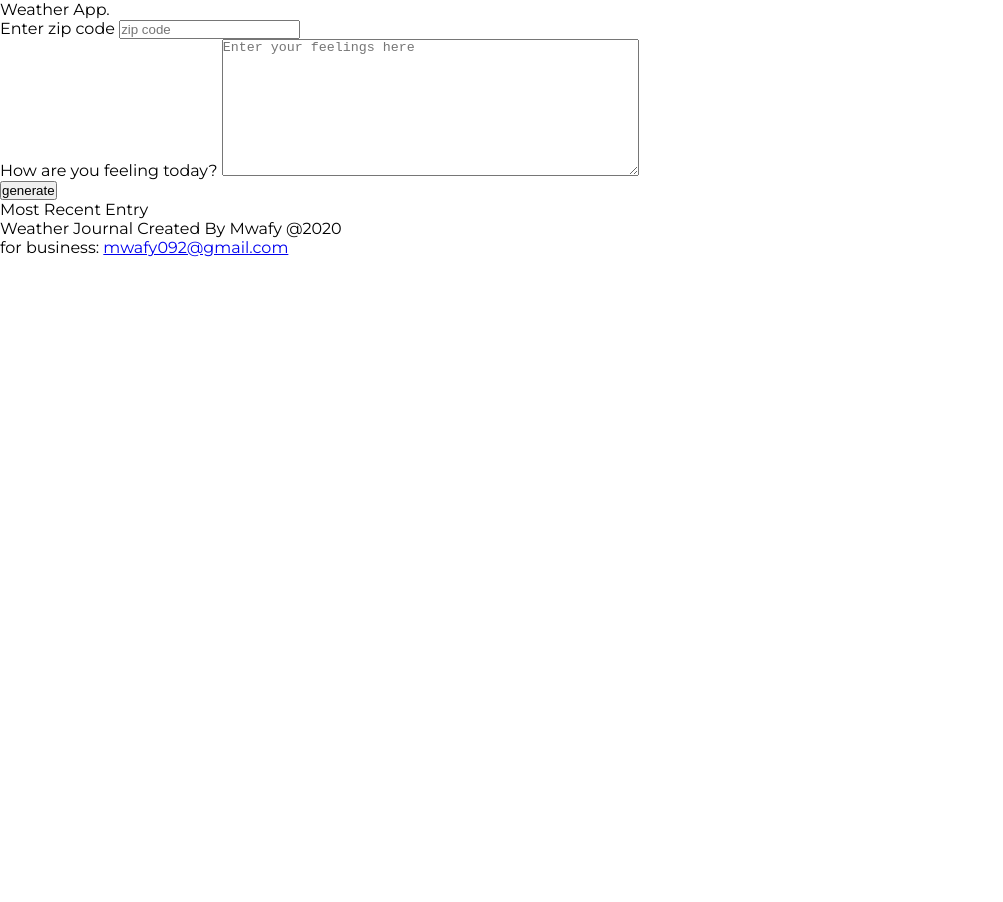
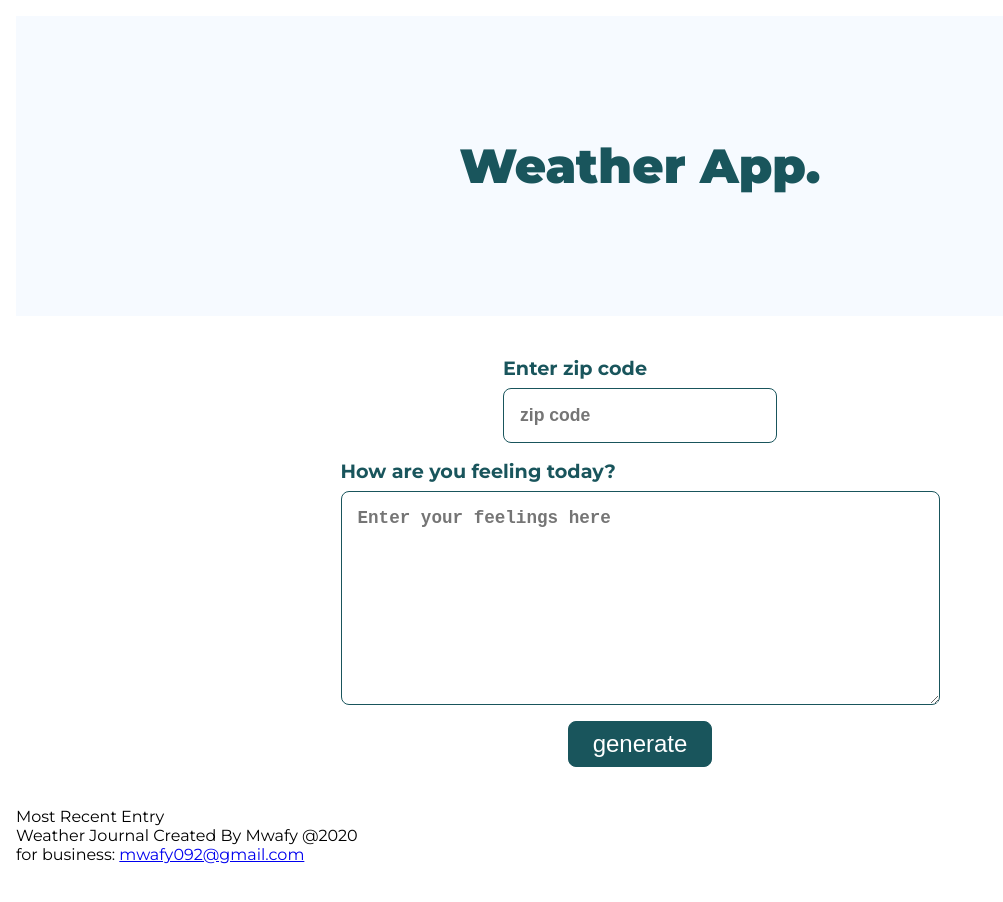
Before and after one commit to mwafy092/Udacity-Weather-Journal-App, a plain HTML site: page website/index.html in a window 1280 px wide. Shown: the whole page, without its empty margins (0-1003 px from the left). Before the commit the page ends 800 px from the top, so only its background shows below. Drawn offline with Linux system fonts and the light colour scheme.

Commit message:
CSS update 1

```diff
--- a/website/main.css
+++ b/website/main.css
@@ -17,52 +17,76 @@ body {
     font-family: 'Montserrat', sans-serif;
 }
 
-/* mobile design */
+/* container */
+.container {
+    display: grid;
+    grid-auto-rows: minmax(300px, auto);
+    grid-template-areas:
+    'header'
+    'main'
+    'footer'
+    ;
+    padding: 1rem;
+}
 
+/* header */
+header {
+    grid-area: header;
+    padding: 2rem;
+    text-align: center;
+    background-color: #F6FAFF;
+    display: flex;
+    justify-content: center;
+    align-items: center ;
+}
+.logo {
+    color: #19555C;
+    font-weight: 900;
+    font-size: 3rem;
+}
 
+/* main */
+main {
+    grid-area: main;
+    display: grid;
+    grid-template-areas:
+    'user-input'
+    'entry'
+    ;
+}
 
-
-
-
-
-/* photos */
-.img-top {
-    position: absolute;
-    z-index: -1;
-    top: 0;
-    right: 0;
+label, textarea, input, button {
+    display: block;
     margin: 0.5rem;
 }
-
-.img-top i {
-    color: #19555C;
-    font-size: 7rem;
+textarea, input {
+    border-radius: 0.5rem;
+    padding: 1rem;
+    border: 1px solid #19555C;
+    font-weight: 600;
+    font-size: 1.1rem;
 }
 
-.img-bottom {
-    position: absolute;
-    z-index: -1;
-    bottom: 0;
-    left: 0;
+label {
+    font-size: 1.2rem;
+    font-weight: 700;
+    color: #19555C;
 }
 
-.img-bottom i {
-    color: #19555C;
-    font-size: 15rem;
+button {
+    font-size: 1.5rem;
+    padding: 0.5rem 1.5rem;
+    background-color: #19555C;
+    color: #fff;
+    border-radius: 0.5rem;
+    border: 1px solid #19555C;
 }
 
-/* animation */
-.animation {
-    animation: fader 2s ease-in-out;
+.user-input {
+    margin: 2rem;
+    grid-area: user-input;
+    display: flex;
+    flex-direction: column;
+    justify-content: center;
+    align-items: center;
 }
-
-@keyframes fader {
-    0% {
-        opacity: 0;
-        transform: translateY(8rem);
-    }
-    100% {
-        opacity: 1;
-        transform: translateY(0);
-    }
-}
```
